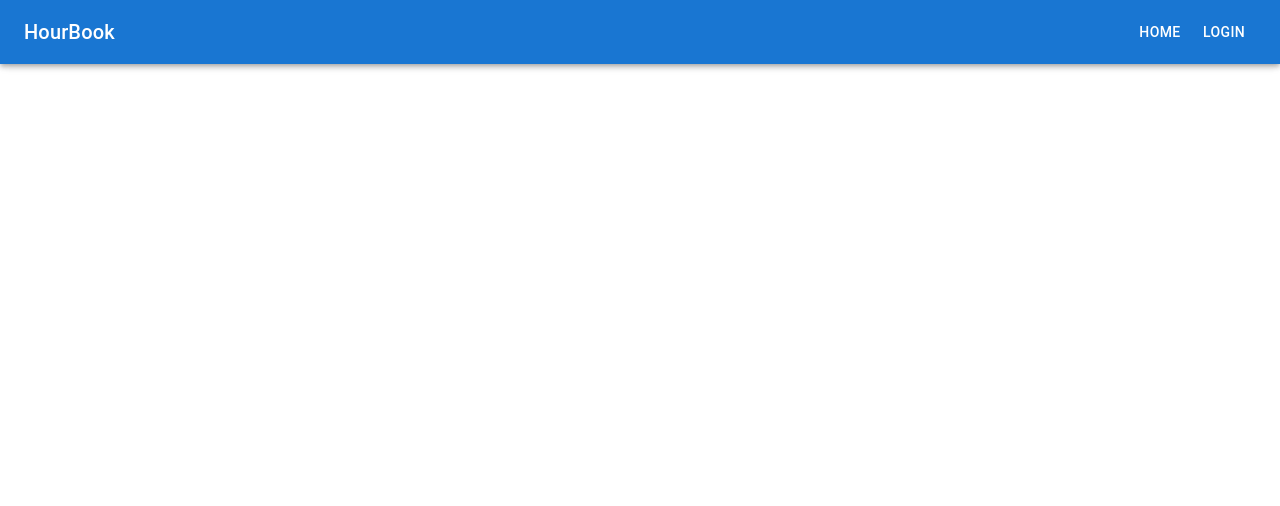
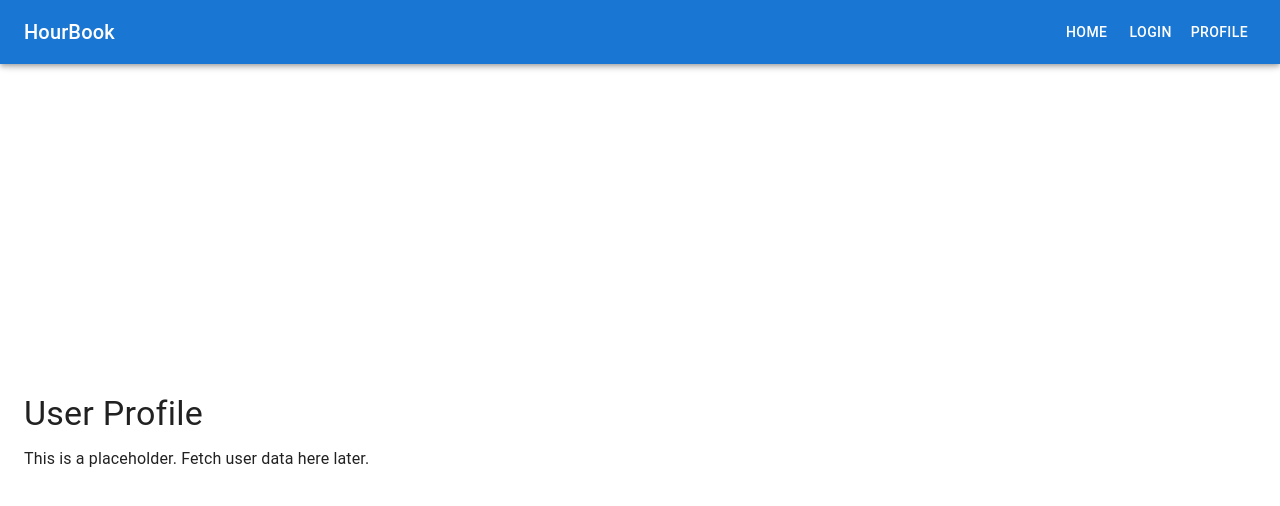
Before and after one commit to kvilho/nowhitespaces, a React (Vite) app in the folder frontend/: page /profile in a window 1280 px wide. Before the commit this address had no page. Shown: the top 506 px of the page. Built offline with nearby package versions, Linux system fonts and the light colour scheme.

Commit message:
Profile page added

```diff
--- a/frontend/src/App.tsx
+++ b/frontend/src/App.tsx
@@ -5,6 +5,7 @@ import { CssBaseline, Box } from "@mui/material";
 import Navbar from "./components/Navbar";
 import Home from "./pages/Home";
 import Login from "./pages/Login";
+import Profile from "./pages/Profile"
 
 const theme = createTheme({
   palette: {
@@ -23,6 +24,7 @@ const App: React.FC = () => {
           <Routes>
             <Route path="/" element={<Home />} />
             <Route path="/login" element={<Login />} />
+            <Route path="/profile" element={<Profile />} />
           </Routes>
         </Box>
       </Router>
--- a/frontend/src/components/Navbar.tsx
+++ b/frontend/src/components/Navbar.tsx
@@ -15,6 +15,10 @@ const Navbar: React.FC = () => {
         <Button color="inherit" component={Link} to="/login">
           Login
         </Button>
+        <Button color="inherit" component={Link} to="/profile">
+          Profile
+        </Button>
+
       </Toolbar>
     </AppBar>
   );
--- /dev/null
+++ b/frontend/src/pages/Profile.tsx
@@ -0,0 +1,13 @@
+import React from "react";
+import { Container, Typography } from "@mui/material";
+
+const Profile: React.FC = () => {
+  return (
+    <Container>
+      <Typography variant="h4" gutterBottom>User Profile</Typography>
+      <Typography variant="body1">This is a placeholder. Fetch user data here later.</Typography>
+    </Container>
+  );
+};
+
+export default Profile;
```
